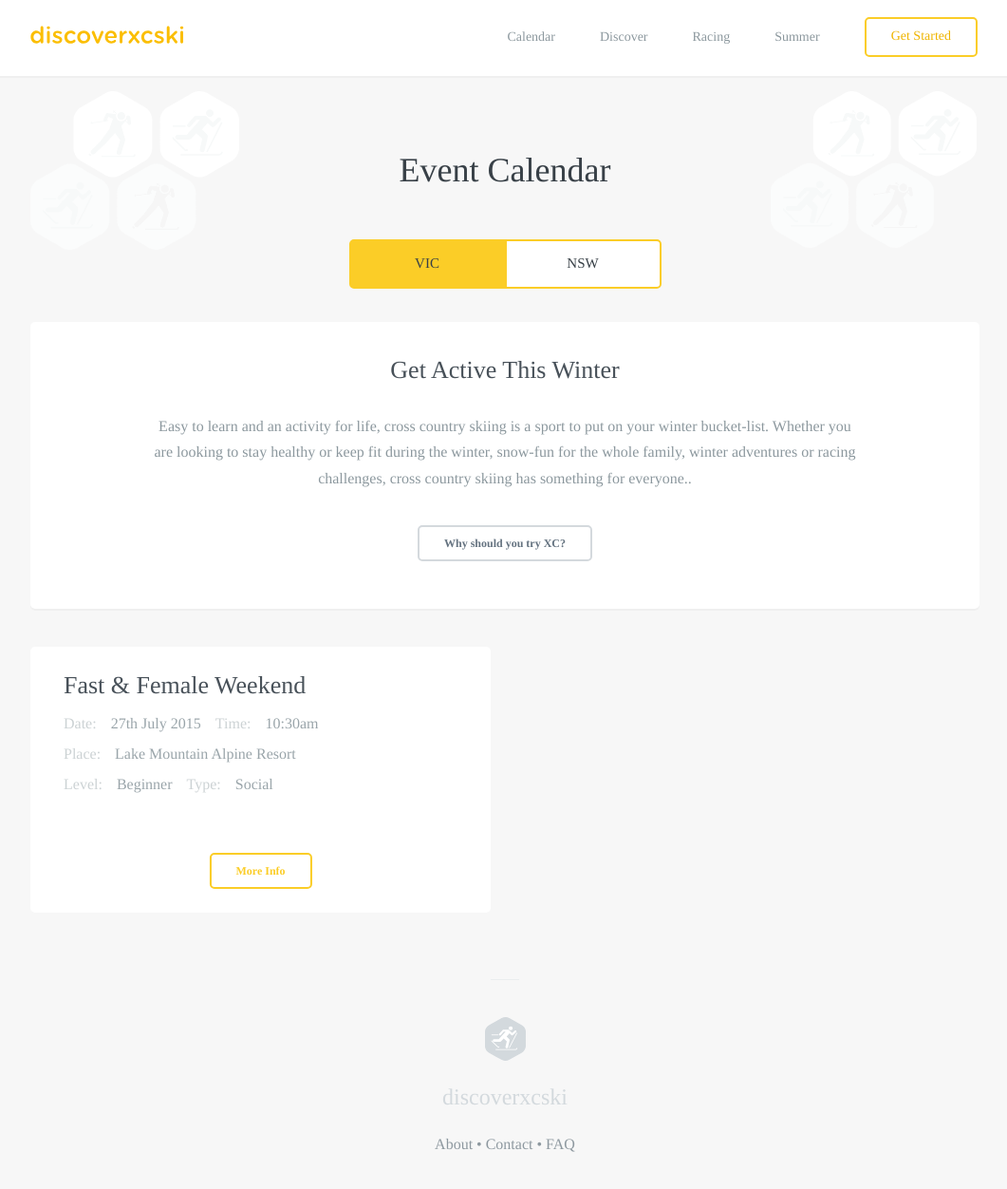
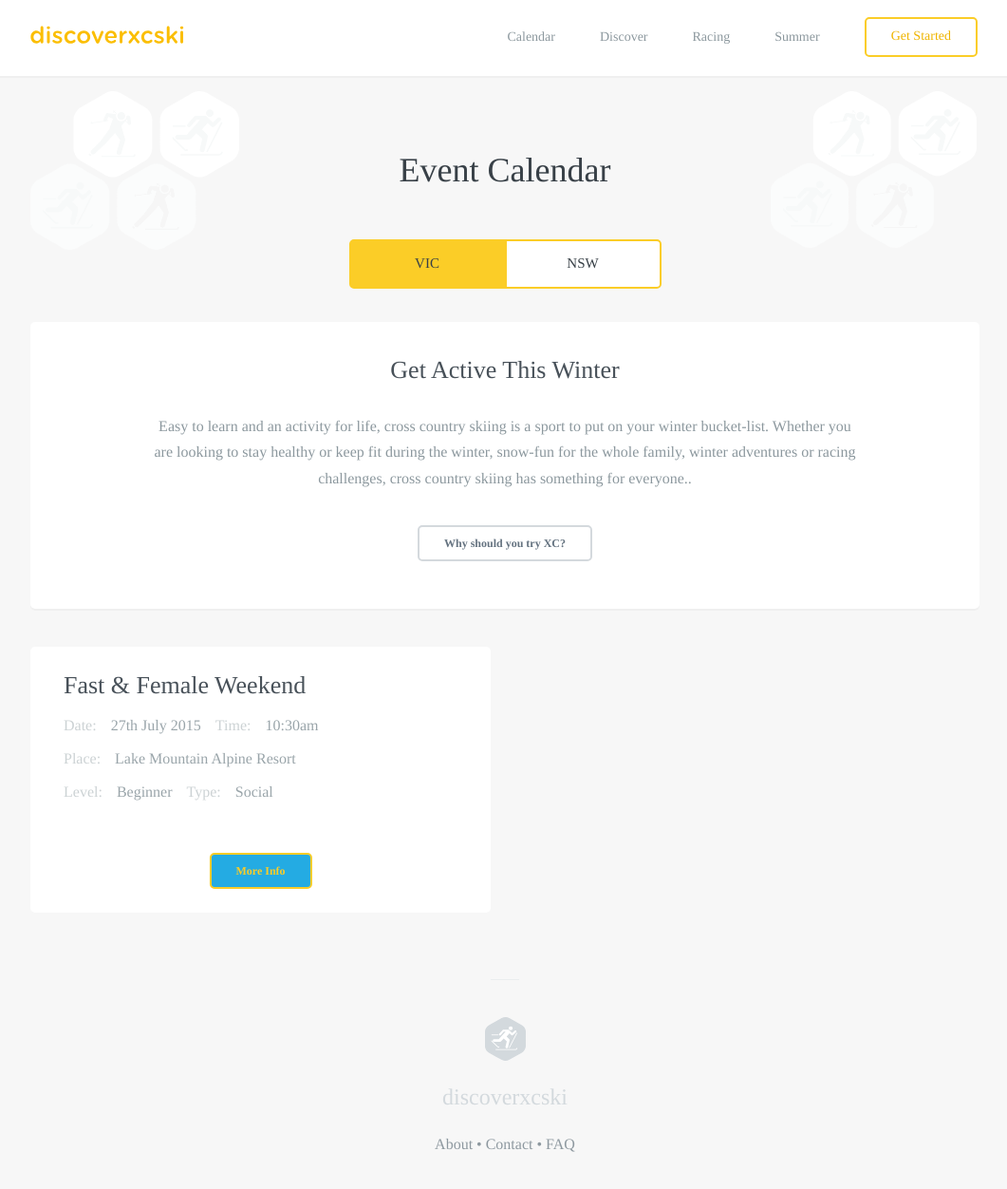
Before and after one commit to robcatto/robcatto.github.io, a Jekyll site: the page built from events/index.html, in a window 1280 px wide and 1269 px high. Shown: the top 1252 px of the window at 95% size, without its empty margins (108-1169 px from the left). Built offline with Jekyll 4.4.1, drawn with Linux system fonts in a browser that asks for light colours; some web fonts are replaced; Markdown is read by kramdown in place of the engine named in the settings.

Commit message:
Update index.html

```diff
--- a/events/index.html
+++ b/events/index.html
@@ -60,14 +60,23 @@ layout: default
   padding: 25px 35px;
   text-align: left;
   box-sizing: border-box;
-  line-height: 2;">
+  line-height: 2.2;">
                                     <h3 class="event__heading">Fast & Female Weekend</h3>
                                         <span class="event__meta">Date:</span><span class="event__info">27th July 2015</span><span class="event__meta">Time:</span><span class="event__info">10:30am</span>
                                         <br>
                                         <span class="event__meta">Place:</span><span class="event__info">Lake Mountain Alpine Resort</span>
                                         <br>
                                         <span class="event__meta">Level:</span><span class="event__info">Beginner</span><span class="event__meta">Type:</span><span class="event__info">Social</span>
-                                <a class="button small" href="/discoverxc/kids" data-featurette="analytics-click-event" data-event-category="button" data-event-action="M: Clicked Perks" data-event-label="Source: Features Page" id="featurette-13">More Info</a>
+                                <a class="button small" style="background-color: rgba(36, 171, 227,1);
+                                                               color: white
+                                                               position: relative;
+                                                               display: inline;
+
+
+
+
+
+                                " href="/discoverxc/kids" data-featurette="analytics-click-event" data-event-category="button" data-event-action="M: Clicked Perks" data-event-label="Source: Features Page" id="featurette-13">More Info</a>
                             </div>
                         </div>
 
```
